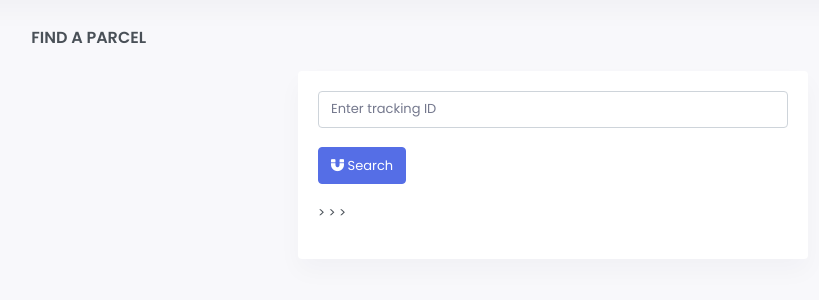
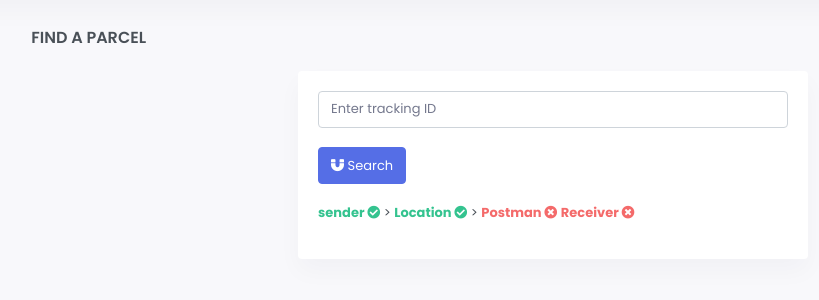
Before and after one commit to IkramKhan-DevOps/exsapp-postapp, a Django app: template src/portals/admins/templates/admins/search_id.html in a window 1280 px wide. Shown: the part 123-423 px from the top of the page, without its empty margins (87-906 px from the left). Run offline with Django 3.2, Linux system fonts and the light colour scheme; the template is opened without the code that fills it: values that come from a table or form of the project are taken from there, others are empty; tables that the repository leaves empty hold one stand-in row (values such as "Sample post"); parts of the project's set-up code (start-up, migrations or seed data) failed here and were passed over; some libraries are stand-ins or nearby versions.

Commit message:
ADMINS: search updated

```diff
--- a/src/portals/admins/templates/admins/search_id.html
+++ b/src/portals/admins/templates/admins/search_id.html
@@ -27,10 +27,19 @@
                     {% if parcel %}
                         <div>
                             <p>
-                                <b><a href="#">{{ parcel.sender }}</a></b> >
-                                <b><a href="#">{{ parcel.dispatchLocation }}</a></b> >
-                                <b><a href="#">{{ parcel.postman }}</a></b> >
-                                <b><a href="#">{{ parcel.receiver }}</a></b>
+                                <b class="text-success">sender <i class="fa fa-check-circle"></i></b> >
+                                <b class="text-success">Location <i class="fa fa-check-circle"></i></b> >
+                                {% if parcel.longitude and parcel.latitude %}
+                                    <b class="text-success">Postman <i class="fa fa-check-circle"></i></b>
+                                    {% if parcel.is_active %}
+                                        <b class="text-danger">Receiver <i class="fa fa-times-circle"></i></b>
+                                    {% else %}
+                                        <b class="text-success">Receiver <i class="fa fa-check-circle"></i></b>
+                                    {% endif %}
+                                {% else %}
+                                    <b class="text-danger">Postman <i class="fa fa-times-circle"></i></b>
+                                    <b class="text-danger">Receiver <i class="fa fa-times-circle"></i></b>
+                                {% endif %}
                             </p>
                         </div>
                     {% endif %}
```
